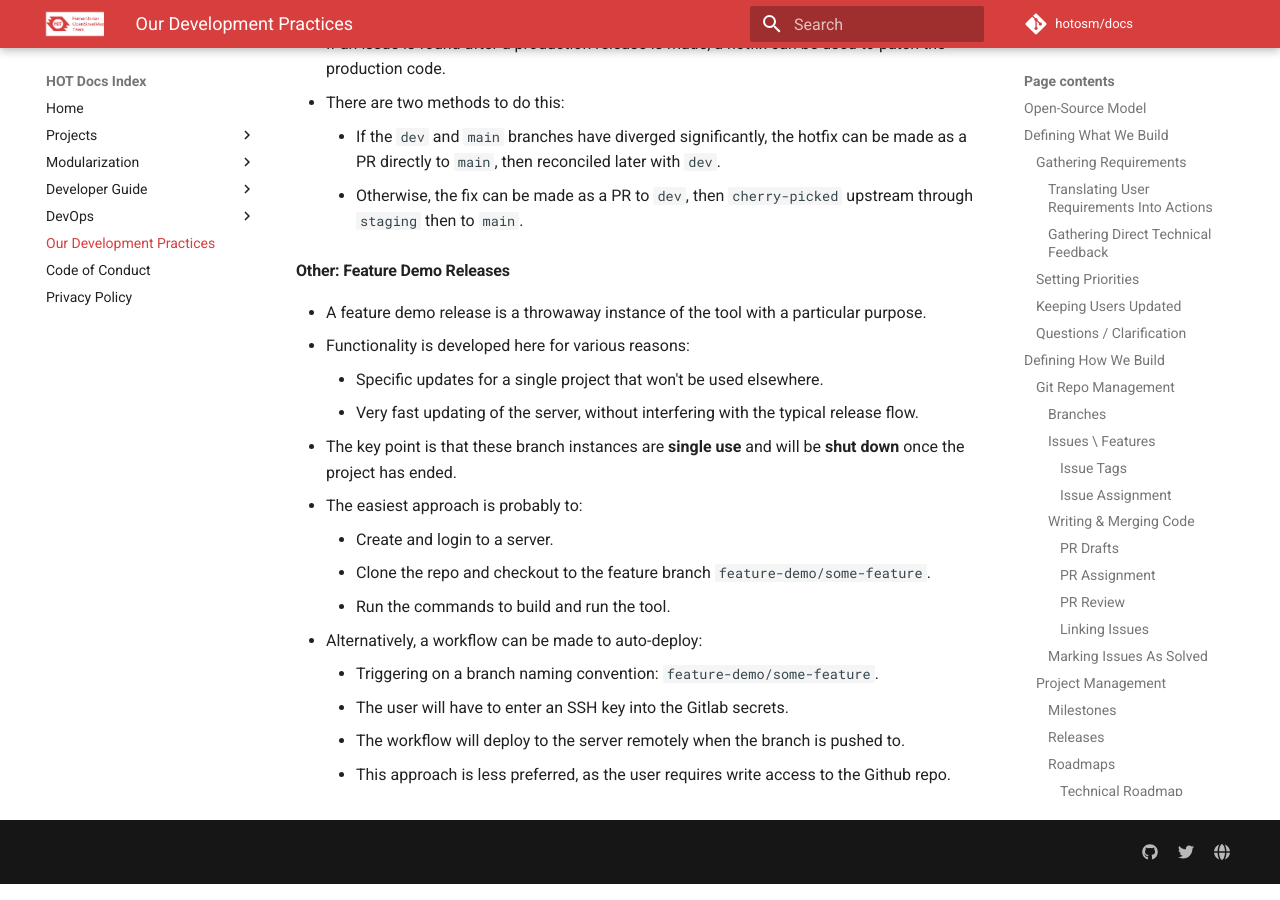
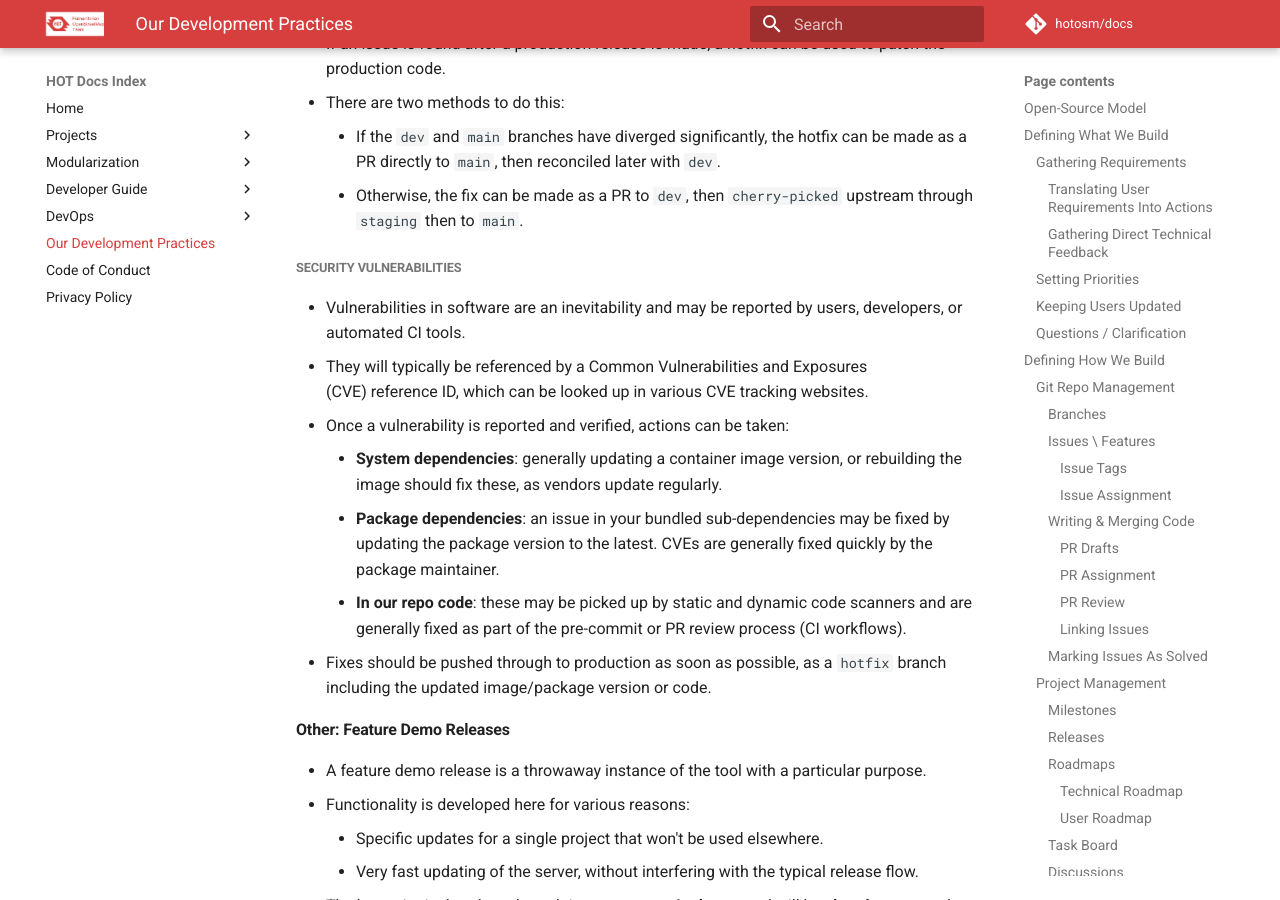
Before and after one commit to hotosm/docs, an MkDocs documentation site: the page built from docs/dev-practices.md, in a window 1280 px wide and 900 px high, scrolled down 10273 px. Built offline with MkDocs 1.6.1 and Material for MkDocs 9.7.7, drawn with Linux system fonts in a browser that asks for light colours; comment, search, counter and statistics services are not loaded.

Commit message:
docs: update info about reponding to security vulnerabilities

```diff
--- a/docs/dev-practices.md
+++ b/docs/dev-practices.md
@@ -371,6 +371,24 @@ These stages go in order, from local development, through to production deployme
   - Otherwise, the fix can be made as a PR to `dev`, then `cherry-picked` upstream
     through `staging` then to `main`.
 
+##### Security Vulnerabilities
+
+- Vulnerabilities in software are an inevitability and may be reported by
+  users, developers, or automated CI tools.
+- They will typically be referenced by a Common Vulnerabilities and Exposures
+  (CVE) reference ID, which can be looked up in various CVE tracking websites.
+- Once a vulnerability is reported and verified, actions can be taken:
+  - **System dependencies**: generally updating a container image version,
+    or rebuilding the image should fix these, as vendors update regularly.
+  - **Package dependencies**: an issue in your bundled sub-dependencies
+    may be fixed by updating the package version to the latest. CVEs are
+    generally fixed quickly by the package maintainer.
+  - **In our repo code**: these may be picked up by static and dynamic code
+    scanners and are generally fixed as part of the pre-commit or PR
+    review process (CI workflows).
+- Fixes should be pushed through to production as soon as possible, as a
+  `hotfix` branch including the updated image/package version or code.
+
 #### Other: Feature Demo Releases
 
 - A feature demo release is a throwaway instance of the tool with a particular purpose.
```
